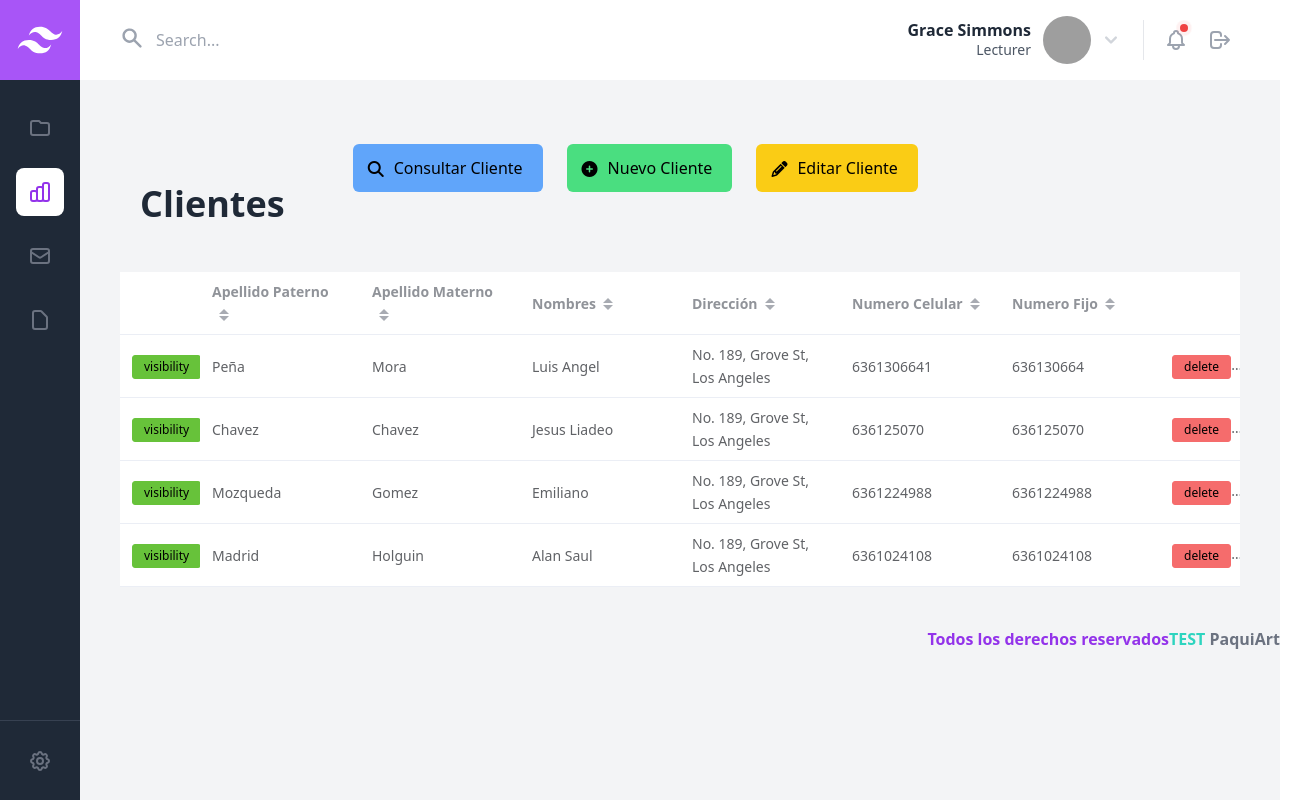
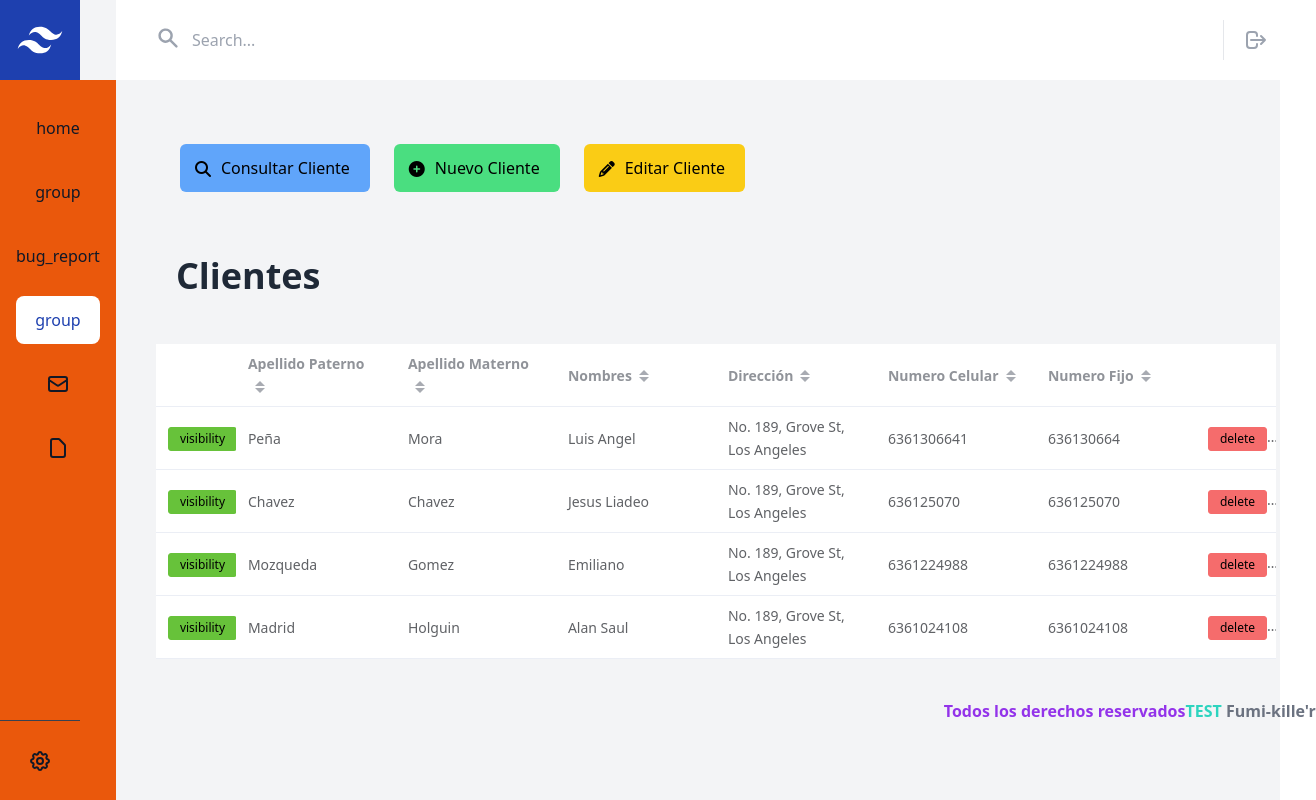
Before and after one commit to DarkghostByte/Fumikiller, a Vue app in the folder fumi/: page /admin/clients in a window 1280 px wide. Shown: the whole page, 1316 px wide, since content can reach past the window. Built offline with nearby package versions, Linux system fonts and the light colour scheme; grey boxes are pictures that could not be loaded.

Commit message:
Modificaciones en el layout
Solamente se modifico las cuestiones del layout

```diff
--- a/fumi/src/views/admin/clients/AdminClientsComponent.vue
+++ b/fumi/src/views/admin/clients/AdminClientsComponent.vue
@@ -3,9 +3,6 @@
   <link rel="stylesheet" href="https://cdnjs.cloudflare.com/ajax/libs/font-awesome/6.5.1/css/all.min.css" integrity="sha512-DTOQO9RWCH3ppGqcWaEA1BIZOC6xxalwEsw9c2QQeAIftl+Vegovlnee1c9QX4TctnWMn13TZye+giMm8e2LwA==" crossorigin="anonymous" referrerpolicy="no-referrer" />
   <div>
     <div class="flex flex-col space-y-6 md:space-y-0 md:flex-row justify-start">
-        <div class="mr-6">
-          <h1 class="py-10 px-5 text-4xl font-semibold mb-2">Clientes</h1>
-        </div>
         <div class="flex flex-wrap items-start justify-end mb-3">
 
           <router-link to="/admin/clients" class="inline-flex px-5 py-3 text-white bg-blue-400 hover:bg-blue-700 focus:bg-blue-800 rounded-md ml-6 mb-3"
@@ -28,7 +25,14 @@
           </router-link>
 
         </div>
+
+
     </div>
+
+    <div class="mr-6">
+      <h1 class="py-10 px-5 text-4xl font-semibold mb-2">Clientes</h1>
+    </div>
+
         <!-- TABLE DATA -->
         <div class="flex">
             <el-table
--- a/fumi/src/views/admin/layouts/AdminAsideComponent.vue
+++ b/fumi/src/views/admin/layouts/AdminAsideComponent.vue
@@ -1,26 +1,30 @@
 <template>
     <aside class="hidden sm:flex sm:flex-col">
-        <a href="#" class="inline-flex items-center justify-center h-20 w-20 bg-purple-600 hover:bg-purple-500 focus:bg-purple-500">
+        <a href="#" class="inline-flex items-center justify-center h-20 w-20 bg-orange-600 hover:bg-blue-800 focus:bg-blue-600">
           <svg fill="none" viewBox="0 0 64 64" class="h-12 w-12">
             <title>Company logo</title>
             <path d="M32 14.2c-8 0-12.9 4-14.9 11.9 3-4 6.4-5.6 10.4-4.5 2.3.6 4 2.3 5.7 4 2.9 3 6.3 6.4 13.7 6.4 7.9 0 12.9-4 14.8-11.9-3 4-6.4 5.5-10.3 4.4-2.3-.5-4-2.2-5.7-4-3-3-6.3-6.3-13.7-6.3zM17.1 32C9.2 32 4.2 36 2.3 43.9c3-4 6.4-5.5 10.3-4.4 2.3.5 4 2.2 5.7 4 3 3 6.3 6.3 13.7 6.3 8 0 12.9-4 14.9-11.9-3 4-6.4 5.6-10.4 4.5-2.3-.6-4-2.3-5.7-4-2.9-3-6.3-6.4-13.7-6.4z" fill="#fff"/>
           </svg>
         </a>
-        <div class="flex-grow flex flex-col justify-between text-gray-500 bg-gray-800">
+        <div class="flex-grow flex flex-col justify-between text-gray-900 bg-orange-600">
           <nav class="flex flex-col mx-4 my-6 space-y-4">
-            <a href="#" class="inline-flex items-center justify-center py-3 hover:text-gray-400 hover:bg-gray-700 focus:text-gray-400 focus:bg-gray-700 rounded-lg">
-              <span class="sr-only">Folders</span>
-              <svg aria-hidden="true" fill="none" viewBox="0 0 24 24" stroke="currentColor" class="h-6 w-6">
-                <path stroke-linecap="round" stroke-linejoin="round" stroke-width="2" d="M3 7v10a2 2 0 002 2h14a2 2 0 002-2V9a2 2 0 00-2-2h-6l-2-2H5a2 2 0 00-2 2z" />
-              </svg>
-            </a>
-            <a href="#" class="inline-flex items-center justify-center py-3 text-purple-600 bg-white rounded-lg">
-              <span class="sr-only">Dashboard</span>
-              <svg aria-hidden="true" fill="none" viewBox="0 0 24 24" stroke="currentColor" class="h-6 w-6">
-                <path stroke-linecap="round" stroke-linejoin="round" stroke-width="2" d="M9 19v-6a2 2 0 00-2-2H5a2 2 0 00-2 2v6a2 2 0 002 2h2a2 2 0 002-2zm0 0V9a2 2 0 012-2h2a2 2 0 012 2v10m-6 0a2 2 0 002 2h2a2 2 0 002-2m0 0V5a2 2 0 012-2h2a2 2 0 012 2v14a2 2 0 01-2 2h-2a2 2 0 01-2-2z" />
-              </svg>
-            </a>
-            <a href="#" class="inline-flex items-center justify-center py-3 hover:text-gray-400 hover:bg-gray-700 focus:text-gray-400 focus:bg-gray-700 rounded-lg">
+            <router-link to="/admin/home" class="inline-flex items-center justify-center py-3 hover:text-gray-200 hover:bg-blue-800 focus:text-gray-400 focus:bg-gray-700 rounded-lg">
+              <span class="sr-only">Home</span>
+              <span class="material-symbols-outlined">home</span>
+            </router-link>
+            <router-link to="/admin/clients" class="inline-flex items-center justify-center py-3 hover:text-gray-200 hover:bg-blue-800 focus:text-gray-400 focus:bg-gray-700 rounded-lg">
+              <span class="sr-only">Clientes</span>
+              <span class="material-symbols-outlined">group</span>
+            </router-link>
+            <router-link to="/admin/works" class="inline-flex items-center justify-center py-3 hover:text-gray-200 hover:bg-blue-800 focus:text-gray-400 focus:bg-gray-700 rounded-lg">
+              <span class="sr-only">Clientes</span>
+              <span class="material-symbols-outlined">bug_report</span>
+            </router-link>
+            <router-link to="/admin/clients" class="inline-flex items-center justify-center py-3 text-blue-800 bg-white rounded-lg">
+              <span class="sr-only">Clientes</span>
+              <span class="material-symbols-outlined">group</span>
+            </router-link>
+            <a to="clients" class="inline-flex items-center justify-center py-3 hover:text-gray-400 hover:bg-gray-700 focus:text-gray-400 focus:bg-gray-700 rounded-lg">
               <span class="sr-only">Messages</span>
               <svg aria-hidden="true" fill="none" viewBox="0 0 24 24" stroke="currentColor" class="h-6 w-6">
                 <path stroke-linecap="round" stroke-linejoin="round" stroke-width="2" d="M3 8l7.89 5.26a2 2 0 002.22 0L21 8M5 19h14a2 2 0 002-2V7a2 2 0 00-2-2H5a2 2 0 00-2 2v10a2 2 0 002 2z" />
--- a/fumi/src/views/admin/layouts/AdminFooterComponent.vue
+++ b/fumi/src/views/admin/layouts/AdminFooterComponent.vue
@@ -4,7 +4,7 @@
             Todos los derechos reservados</a>
 
             <a href="https://tailwindcss.com/" class="text-teal-400 hover:underline">TEST</a>
-            PaquiArt
+            Fumi-kille'r
       </section>
 </template>
 <script>
--- a/fumi/src/views/admin/layouts/AdminHeaderComponent.vue
+++ b/fumi/src/views/admin/layouts/AdminHeaderComponent.vue
@@ -13,28 +13,7 @@
           <input type="text" role="search" placeholder="Search..." class="py-2 pl-10 pr-4 w-full border-4 border-transparent placeholder-gray-400 focus:bg-gray-50 rounded-lg" />
         </div>
         <div class="flex flex-shrink-0 items-center ml-auto">
-          <button class="inline-flex items-center p-2 hover:bg-gray-100 focus:bg-gray-100 rounded-lg">
-            <span class="sr-only">User Menu</span>
-            <div class="hidden md:flex md:flex-col md:items-end md:leading-tight">
-              <span class="font-semibold">Grace Simmons</span>
-              <span class="text-sm text-gray-600">Lecturer</span>
-            </div>
-            <span class="h-12 w-12 ml-2 sm:ml-3 mr-2 bg-gray-100 rounded-full overflow-hidden">
-              <img src="https://randomuser.me/api/portraits/women/68.jpg" alt="user profile photo" class="h-full w-full object-cover">
-            </span>
-            <svg aria-hidden="true" viewBox="0 0 20 20" fill="currentColor" class="hidden sm:block h-6 w-6 text-gray-300">
-              <path fill-rule="evenodd" d="M5.293 7.293a1 1 0 011.414 0L10 10.586l3.293-3.293a1 1 0 111.414 1.414l-4 4a1 1 0 01-1.414 0l-4-4a1 1 0 010-1.414z" clip-rule="evenodd" />
-            </svg>
-          </button>
           <div class="border-l pl-3 ml-3 space-x-1">
-            <button class="relative p-2 text-gray-400 hover:bg-gray-100 hover:text-gray-600 focus:bg-gray-100 focus:text-gray-600 rounded-full">
-              <span class="sr-only">Notifications</span>
-              <span class="absolute top-0 right-0 h-2 w-2 mt-1 mr-2 bg-red-500 rounded-full"></span>
-              <span class="absolute top-0 right-0 h-2 w-2 mt-1 mr-2 bg-red-500 rounded-full animate-ping"></span>
-              <svg aria-hidden="true" fill="none" viewBox="0 0 24 24" stroke="currentColor" class="h-6 w-6">
-                <path stroke-linecap="round" stroke-linejoin="round" stroke-width="2" d="M15 17h5l-1.405-1.405A2.032 2.032 0 0118 14.158V11a6.002 6.002 0 00-4-5.659V5a2 2 0 10-4 0v.341C7.67 6.165 6 8.388 6 11v3.159c0 .538-.214 1.055-.595 1.436L4 17h5m6 0v1a3 3 0 11-6 0v-1m6 0H9" />
-              </svg>
-            </button>
             <button class="relative p-2 text-gray-400 hover:bg-gray-100 hover:text-gray-600 focus:bg-gray-100 focus:text-gray-600 rounded-full">
               <span class="sr-only">Log out</span>
               <svg aria-hidden="true" fill="none" viewBox="0 0 24 24" stroke="currentColor" class="h-6 w-6">
```
